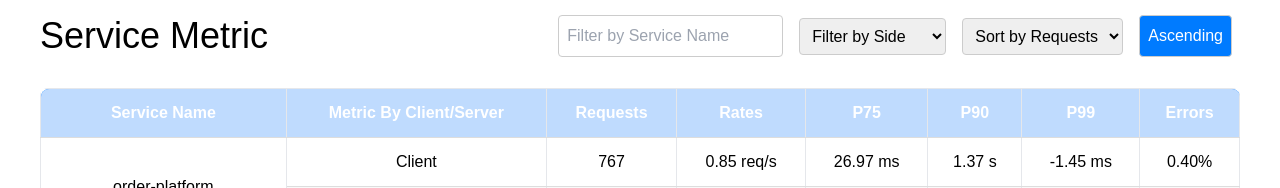
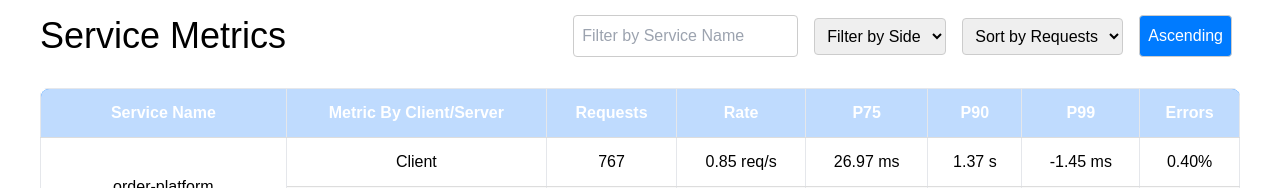
Before and after one commit to Anshulllg/FE-1-nebulaiq-placement-iiitd-anshul-2024, a React (Create React App) app in the folder assignment_fe1/: page / in a window 1280 px wide. Shown: the top 188 px of the page. Built offline with nearby package versions, Linux system fonts and the light colour scheme.

Commit message:
Sorting fixed finallyy

```diff
--- a/assignment_fe1/src/components/ServiceTable.jsx
+++ b/assignment_fe1/src/components/ServiceTable.jsx
@@ -23,7 +23,6 @@ const ServiceTable = () => {
   useEffect(() => {
     let filtered = services;
 
-    // Filter logic
     if (serviceNameFilter) {
       filtered = filtered.filter(service =>
         service.service.toLowerCase().includes(serviceNameFilter.toLowerCase())
@@ -40,7 +39,12 @@ const ServiceTable = () => {
     filtered.sort((a, b) => {
       const aValue = sideFilter === 'Server' ? a.server[sortMetric] : a.client[sortMetric];
       const bValue = sideFilter === 'Server' ? b.server[sortMetric] : b.client[sortMetric];
-      return sortOrder === 'asc' ? aValue - bValue : bValue - aValue;
+
+
+      const aVal = parseFloat(aValue) || parseFloat(aValue.replace(/[^\d.-]/g, ''));
+      const bVal = parseFloat(bValue) || parseFloat(bValue.replace(/[^\d.-]/g, ''));
+
+      return sortOrder === 'asc' ? aVal - bVal : bVal - aVal;
     });
 
     setFilteredServices(filtered);
@@ -49,9 +53,9 @@ const ServiceTable = () => {
   return (
     <div className='poppins-regular mx-10'>
       <div className='flex justify-between items-center mb-4'>
-        <h1 className='text-4xl py-4'>Service Metric</h1>
+        <h1 className='text-4xl py-4'>Service Metrics</h1>
 
-
+        {/* Filter Inputs */}
         <div className='flex items-center'>
           <input
             type='text'
@@ -66,8 +70,8 @@ const ServiceTable = () => {
             className='border p-2 rounded mr-4'
           >
             <option value=''>Filter by Side</option>
-            <option value='Client'>Filter by Client</option>
-            <option value='Server'>Filter by Server</option>
+            <option value='Client'>Client</option>
+            <option value='Server'>Server</option>
           </select>
 
           <select
@@ -75,8 +79,8 @@ const ServiceTable = () => {
             onChange={(e) => setSortMetric(e.target.value)}
             className='border p-2 rounded mr-4'
           >
-            <option value='requests'> Sort by Requests</option>
-            <option value='rate'>Sort by Rates</option>
+            <option value='requests'>Sort by Requests</option>
+            <option value='rate'>Sort by Rate</option>
             <option value='p75'>Sort by P75</option>
             <option value='p90'>Sort by P90</option>
             <option value='p99'>Sort by P99</option>
@@ -97,7 +101,7 @@ const ServiceTable = () => {
             <th className='text-center border rounded-tl-lg'>Service Name</th>
             <th className='text-center border'>Metric By Client/Server</th>
             <th className='text-center border'>Requests</th>
-            <th className='text-center border'>Rates</th>
+            <th className='text-center border'>Rate</th>
             <th className='text-center border'>P75</th>
             <th className='text-center border'>P90</th>
             <th className='text-center border'>P99</th>
@@ -107,7 +111,7 @@ const ServiceTable = () => {
         <tbody>
           {filteredServices.map((service, index) => (
             <React.Fragment key={index}>
-
+              {/* Client metrics row */}
               {(!sideFilter || sideFilter === 'Client') && (
                 <tr>
                   <td rowSpan="2" className='text-center border'>{service.service}</td>
@@ -120,7 +124,7 @@ const ServiceTable = () => {
                   <td className='text-center border'>{service.client.error}</td>
                 </tr>
               )}
-
+              {/* Server metrics row */}
               {(!sideFilter || sideFilter === 'Server') && (
                 <tr>
                   <td className='text-center border'>Server</td>
```
